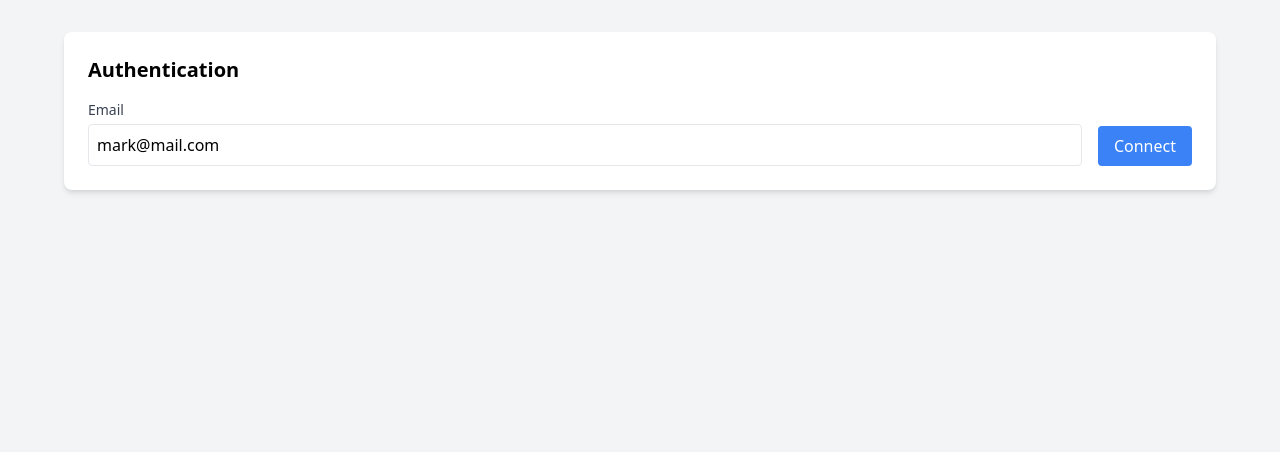
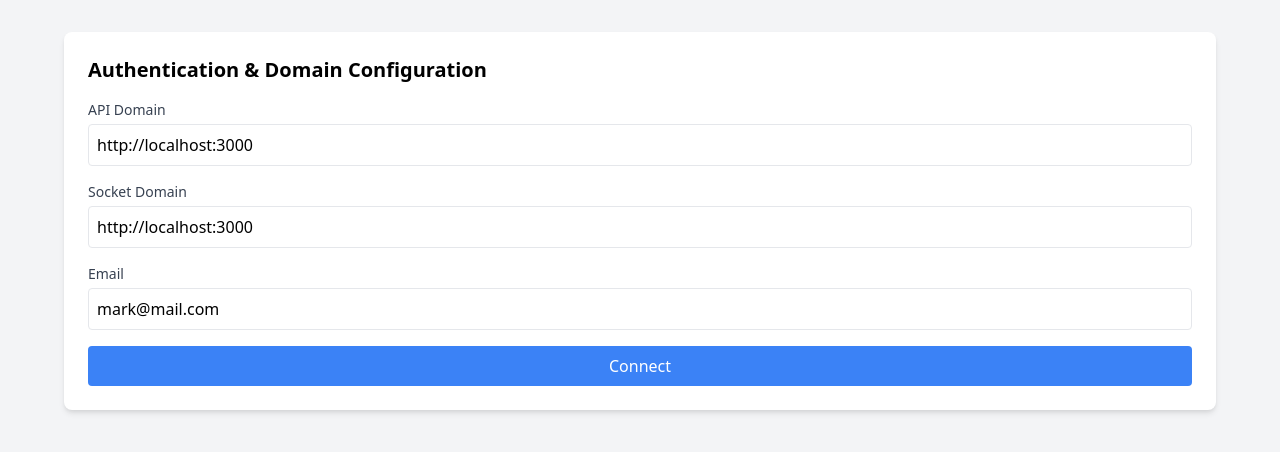
Before and after one commit to DishantPal/meetmingle-api, a website: page public/index.html in a window 1280 px wide. Both pictures are taken after a click on the button "Connect". Drawn offline with nearby package versions, Linux system fonts and the light colour scheme; no server answers.

Commit message:
updated socket test api

```diff
--- a/public/index.html
+++ b/public/index.html
@@ -10,17 +10,27 @@
 </head>
 <body class="bg-gray-100 p-8">
     <div class="max-w-6xl mx-auto">
-        <!-- Auth Section -->
+        <!-- Auth Section with Domain Config -->
         <div class="bg-white p-6 rounded-lg shadow-md mb-6">
-            <h2 class="text-xl font-bold mb-4">Authentication</h2>
-            <div class="flex gap-4 items-end">
-                <div class="flex-1">
+            <h2 class="text-xl font-bold mb-4">Authentication & Domain Configuration</h2>
+            <div class="space-y-4">
+                <div>
+                    <label class="block text-sm font-medium text-gray-700 mb-1">API Domain</label>
+                    <input type="text" id="apiDomainInput" value="http://localhost:3000"
+                           class="w-full p-2 border rounded">
+                </div>
+                <div>
+                    <label class="block text-sm font-medium text-gray-700 mb-1">Socket Domain</label>
+                    <input type="text" id="socketDomainInput" value="http://localhost:3000"
+                           class="w-full p-2 border rounded">
+                </div>
+                <div>
                     <label class="block text-sm font-medium text-gray-700 mb-1">Email</label>
                     <input type="email" id="emailInput" value="mark@mail.com"
                            class="w-full p-2 border rounded">
                 </div>
                 <button onclick="authenticate()"
-                        class="bg-blue-500 text-white px-4 py-2 rounded hover:bg-blue-600">
+                        class="w-full bg-blue-500 text-white px-4 py-2 rounded hover:bg-blue-600">
                     Connect
                 </button>
             </div>
@@ -28,11 +38,16 @@
 
         <!-- Connection Status -->
         <div id="status" class="hidden bg-green-100 border-l-4 border-green-500 text-green-700 p-4 mb-6">
-            Connected as: <span id="userEmail" class="font-semibold"></span>
+            <div>Connected as: <span id="userEmail" class="font-semibold"></span></div>
+            <div class="text-sm mt-1">
+                API Domain: <span id="currentApiDomain" class="font-semibold"></span><br>
+                Socket Domain: <span id="currentSocketDomain" class="font-semibold"></span>
+            </div>
         </div>
 
-        <!-- Events Section -->
+        <!-- Rest of the code same as before -->
         <div id="eventsSection" class="hidden">
+            <!-- Events panels here -->
             <div class="grid grid-cols-2 gap-6">
                 <!-- Send Events Panel -->
                 <div class="bg-white p-6 rounded-lg shadow-md">
@@ -73,6 +88,29 @@
 
     <script>
         let socket;
+
+        // Default domains configuration
+        window.apiConfig = {
+            domains: {
+                local: {
+                    api: 'http://localhost:3000',
+                    socket: 'http://localhost:3000'
+                },
+                production: {
+                    api: 'https://meetmingle-api.enactweb.com',
+                    socket: 'https://meetmingle-api.enactweb.com'
+                },
+                current: {
+                    api: 'http://localhost:3000',
+                    socket: 'http://localhost:3000'
+                }
+            }
+        };
+
+        // Initialize domain inputs with defaults
+        document.getElementById('apiDomainInput').value = window.apiConfig.domains.current.api;
+        document.getElementById('socketDomainInput').value = window.apiConfig.domains.current.socket;
+
         const defaultPayloads = {
             findMatch: {
                 call_type: "video",
@@ -105,11 +143,23 @@
         };
 
         async function authenticate() {
+            // Update current domains from inputs
+            window.apiConfig.domains.current.api = document.getElementById('apiDomainInput').value.trim();
+            window.apiConfig.domains.current.socket = document.getElementById('socketDomainInput').value.trim();
+
             const email = document.getElementById('emailInput').value;
 
             try {
+                // Disconnect existing socket if any
+                if (socket) {
+                    socket.disconnect();
+                    document.getElementById('status').classList.add('hidden');
+                    document.getElementById('eventsSection').classList.add('hidden');
+                    logResponse('Disconnected from previous socket connection');
+                }
+
                 // Step 1: Sign in
-                const signInResponse = await fetch('https://meetmingle-api.enactweb.com/auth/signin', {
+                const signInResponse = await fetch(`${window.apiConfig.domains.current.api}/auth/signin`, {
                     method: 'POST',
                     headers: {
                         'Content-Type': 'application/json'
@@ -124,11 +174,10 @@
                 const signInData = await signInResponse.json();
 
                 if (signInData.success && signInData.data.token) {
-                    // Log token
                     logResponse('Authentication Token\ntoken: ' + signInData.data.token);
 
                     // Step 2: Get user details
-                    const userResponse = await fetch('http://localhost:3000/auth/me', {
+                    const userResponse = await fetch(`${window.apiConfig.domains.current.api}/auth/me`, {
                         headers: {
                             Authorization: `Bearer ${signInData.data.token}`
                         }
@@ -137,13 +186,16 @@
                     const userData = await userResponse.json();
 
                     if (userData.success) {
-                        // Log user details
                         logResponse('User Details\n' +
                             `email: ${userData.user.email}\n` +
                             `user_id: ${userData.user.id}\n` +
                             `profile_name: ${userData.user.profile.profile_name}\n` +
                             new Date().toLocaleString() + '\n===\n'
                         );
+
+                        // Update status display
+                        document.getElementById('currentApiDomain').textContent = window.apiConfig.domains.current.api;
+                        document.getElementById('currentSocketDomain').textContent = window.apiConfig.domains.current.socket;
 
                         // Connect socket
                         connectSocket(signInData.data.token, userData.user.email);
@@ -159,8 +211,8 @@
         }
 
         function connectSocket(token, email) {
-            // Initialize socket connection
-            socket = io('http://localhost:3000', {
+            // Initialize socket connection using socket domain
+            socket = io(window.apiConfig.domains.current.socket, {
                 path: '/match',
                 auth: { token },
                 transports: ['websocket', 'polling']
@@ -197,7 +249,7 @@
             });
         }
 
-        // Update textarea with default payload when event is selected
+        // Event handlers and utility functions remain the same
         document.getElementById('eventSelect').addEventListener('change', function(e) {
             const payload = defaultPayloads[e.target.value];
             document.getElementById('payloadInput').value = JSON.stringify(payload, null, 2);
@@ -221,12 +273,10 @@
         function formatMessage(eventName, data) {
             let output = eventName + '\n';
 
-            // Handle special cases
             if (eventName === 'Connected to server') {
                 return eventName + '\n' + new Date().toLocaleString() + '\n===\n\n';
             }
 
-            // Format the data object
             if (typeof data === 'object' && data !== null) {
                 output += Object.entries(data)
                     .map(([key, value]) => `${key}: ${JSON.stringify(value)}`)
@@ -235,9 +285,7 @@
                 output += data;
             }
 
-            // Add timestamp and separator
             output += '\n' + new Date().toLocaleString() + '\n===\n\n';
-
             return output;
         }
 
@@ -246,7 +294,6 @@
             const entry = document.createElement('pre');
             entry.className = `mb-2 ${isError ? 'text-red-500' : 'text-gray-800'} whitespace-pre-wrap`;
 
-            // Parse the message if it's in the format "eventName: jsonData"
             const match = message.match(/^([^:]+):\s*(.+)$/);
             if (match) {
                 const [, eventName, jsonData] = match;
@@ -268,7 +315,6 @@
             const entry = document.createElement('pre');
             entry.className = 'mb-2 text-gray-800 whitespace-pre-wrap';
 
-            // Parse the message which is in the format "eventName: jsonData"
             const [eventName, jsonData] = message.split(/:(.*)/s).map(s => s.trim());
             try {
                 const data = JSON.parse(jsonData);
```
